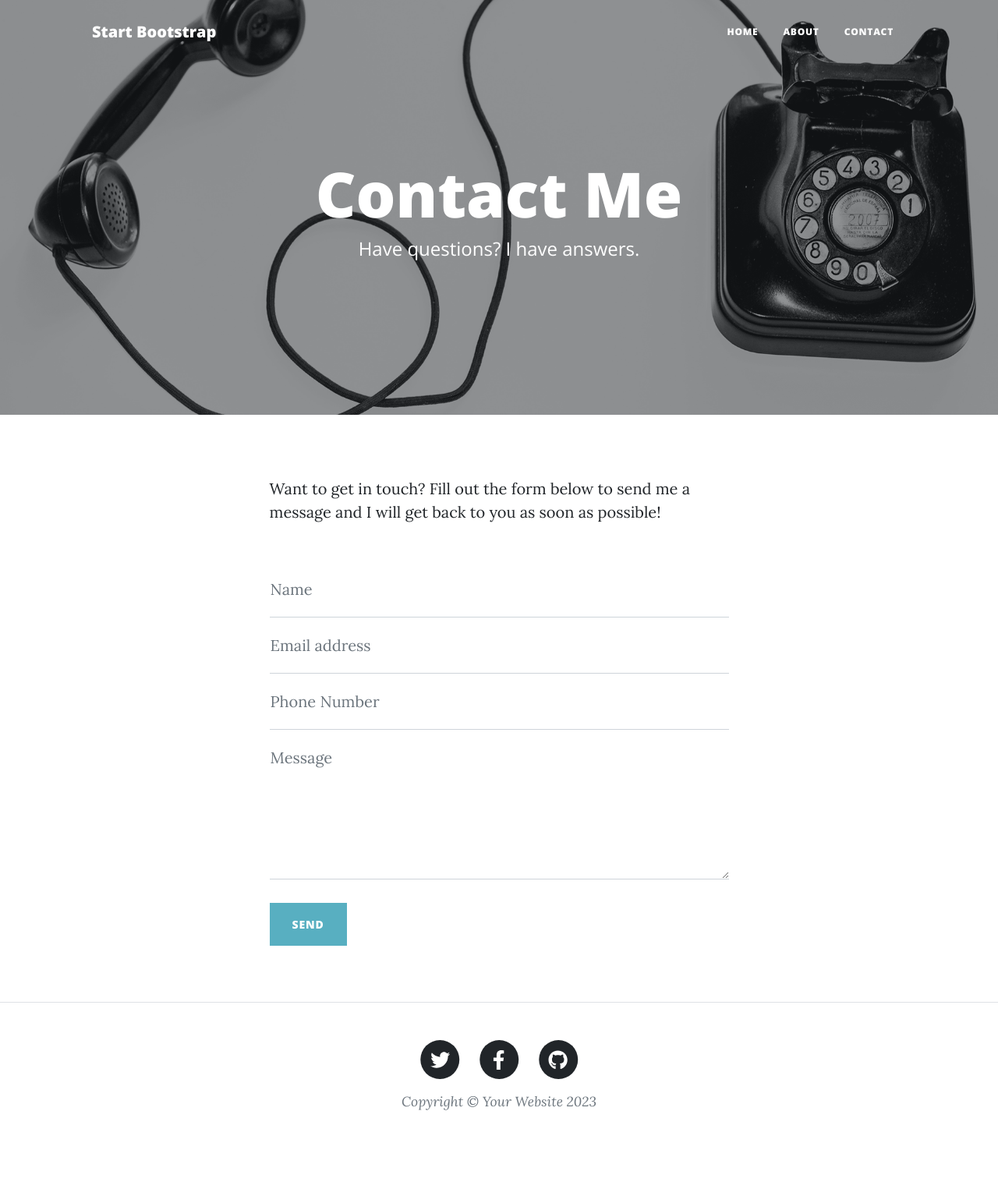
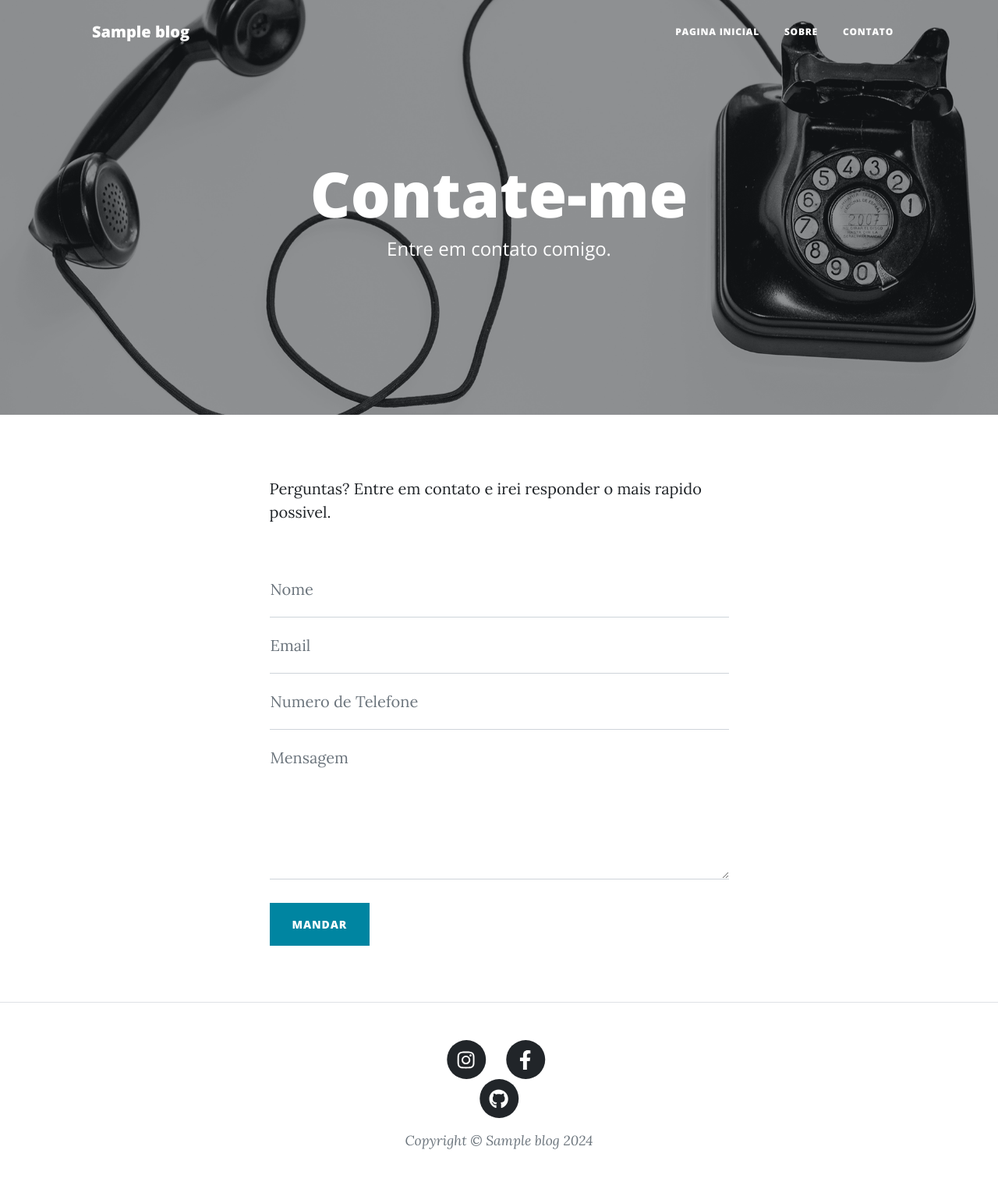
Before and after one commit to EugenioUrbano/blog, a Django app: template blog/templates/contact.html in a window 1280 px wide. Shown: the whole page at 78% size. Before the commit the page ends 1424 px from the top, so only its background shows below. Run offline with Django 5.2, Linux system fonts and the light colour scheme; the template is opened without the code that fills it: most values are stand-ins (such as "Sample title", 1, 10 or a date in 2020); data that the repository does not hold is empty; some libraries are stand-ins or nearby versions.

Commit message:
forms importante para o projeto

```diff
--- a/blog/admin.py
+++ b/blog/admin.py
@@ -1,5 +1,7 @@
 from django.contrib import admin
 
-from .models import Post
+from .models import Post,Blog,Mensagem
 
 admin.site.register(Post)
+admin.site.register(Blog)
+admin.site.register(Mensagem)
--- a/blog/templates/base.html
+++ b/blog/templates/base.html
@@ -6,7 +6,9 @@
         <meta name="viewport" content="width=device-width, initial-scale=1, shrink-to-fit=no" />
         <meta name="description" content="" />
         <meta name="author" content="" />
-        <title>Clean Blog - Start Bootstrap Theme</title>
+        <title>
+        {% block title %} {{ blog.nome }} {% endblock %}
+        </title>
         <link rel="icon" type="image/x-icon" href="{% static 'assets/favicon.ico' %}" />
         <!-- Font Awesome icons (free version)-->
         <script src="https://use.fontawesome.com/releases/v6.3.0/js/all.js" crossorigin="anonymous"></script>
@@ -20,24 +22,24 @@
         <!-- Navigation-->
         <nav class="navbar navbar-expand-lg navbar-light" id="mainNav">
             <div class="container px-4 px-lg-5">
-                <a class="navbar-brand" href="{%url 'index'%}">Start Bootstrap</a>
+                <a class="navbar-brand" href="{%url 'index'%}">{{ blog.nome }}</a>
                 <button class="navbar-toggler" type="button" data-bs-toggle="collapse" data-bs-target="#navbarResponsive" aria-controls="navbarResponsive" aria-expanded="false" aria-label="Toggle navigation">
                     Menu
                     <i class="fas fa-bars"></i>
                 </button>
                 <div class="collapse navbar-collapse" id="navbarResponsive">
                     <ul class="navbar-nav ms-auto py-4 py-lg-0">
-                        <li class="nav-item"><a class="nav-link px-lg-3 py-3 py-lg-4" href="{%url 'index'%}">Home</a></li>
-                        <li class="nav-item"><a class="nav-link px-lg-3 py-3 py-lg-4" href="{%url 'about'%}">About</a></li>
-                        <li class="nav-item"><a class="nav-link px-lg-3 py-3 py-lg-4" href="{%url 'contact'%}">Contact</a></li>
+                        <li class="nav-item"><a class="nav-link px-lg-3 py-3 py-lg-4" href="{%url 'index'%}">Pagina Inicial</a></li>
+                        <li class="nav-item"><a class="nav-link px-lg-3 py-3 py-lg-4" href="{%url 'about'%}">Sobre</a></li>
+                        <li class="nav-item"><a class="nav-link px-lg-3 py-3 py-lg-4" href="{%url 'contact'%}">Contato</a></li>
                     </ul>
                 </div>
             </div>
         </nav>
-        {%block header%}
+        {% block header %}
         <!-- Page Header-->
 
-        {%endblock%}
+        {% endblock %}
         <!-- Main Content-->
         {% block content %}
 
@@ -49,22 +51,22 @@
                     <div class="col-md-10 col-lg-8 col-xl-7">
                         <ul class="list-inline text-center">
                             <li class="list-inline-item">
-                                <a href="#!">
+                                <a href="{{ blog.instagram }}">
                                     <span class="fa-stack fa-lg">
                                         <i class="fas fa-circle fa-stack-2x"></i>
-                                        <i class="fab fa-twitter fa-stack-1x fa-inverse"></i>
+                                        <i class="fab fa-instagram fa-stack-1x fa-inverse"></i>
                                     </span>
                                 </a>
                             </li>
                             <li class="list-inline-item">
-                                <a href="#!">
+                                <a href="{{ blog.facebook }}">
                                     <span class="fa-stack fa-lg">
                                         <i class="fas fa-circle fa-stack-2x"></i>
                                         <i class="fab fa-facebook-f fa-stack-1x fa-inverse"></i>
                                     </span>
                                 </a>
                             </li>
-                            <li class="list-inline-item">
+                            <li class="{{ blog.github }}">
                                 <a href="#!">
                                     <span class="fa-stack fa-lg">
                                         <i class="fas fa-circle fa-stack-2x"></i>
@@ -73,7 +75,7 @@
                                 </a>
                             </li>
                         </ul>
-                        <div class="small text-center text-muted fst-italic">Copyright &copy; Your Website 2023</div>
+                        <div class="small text-center text-muted fst-italic">Copyright &copy; {{blog.nome}} {% now "Y" %}</div>
                     </div>
                 </div>
             </div>
--- a/blog/templates/contact.html
+++ b/blog/templates/contact.html
@@ -8,8 +8,8 @@
         <div class="row gx-4 gx-lg-5 justify-content-center">
             <div class="col-md-10 col-lg-8 col-xl-7">
                 <div class="page-heading">
-                    <h1>Contact Me</h1>
-                    <span class="subheading">Have questions? I have answers.</span>
+                    <h1>Contate-me</h1>
+                    <span class="subheading">Entre em contato comigo.</span>
                 </div>
             </div>
         </div>
@@ -22,7 +22,7 @@
     <div class="container px-4 px-lg-5">
         <div class="row gx-4 gx-lg-5 justify-content-center">
             <div class="col-md-10 col-lg-8 col-xl-7">
-                <p>Want to get in touch? Fill out the form below to send me a message and I will get back to you as soon as possible!</p>
+                <p>Perguntas? Entre em contato e irei responder o mais rapido possivel.</p>
                 <div class="my-5">
                     <!-- * * * * * * * * * * * * * * *-->
                     <!-- * * SB Forms Contact Form * *-->
@@ -31,27 +31,28 @@
                     <!-- To make this form functional, sign up at-->
                     <!-- https://startbootstrap.com/solution/contact-forms-->
                     <!-- to get an API token!-->
-                    <form id="contactForm" data-sb-form-api-token="API_TOKEN">
+                    <form id="contactForm" method="POST">
+                         {% csrf_token %}
                         <div class="form-floating">
-                            <input class="form-control" id="name" type="text" placeholder="Enter your name..." data-sb-validations="required" />
-                            <label for="name">Name</label>
-                            <div class="invalid-feedback" data-sb-feedback="name:required">A name is required.</div>
+                            <input class="form-control" id="nome" name="nome" type="text" placeholder="Digite seu nome..." />
+                            <label for="nome">Nome</label>
+                            <div class="invalid-feedback" >Nome necessario..</div>
                         </div>
                         <div class="form-floating">
-                            <input class="form-control" id="email" type="email" placeholder="Enter your email..." data-sb-validations="required,email" />
-                            <label for="email">Email address</label>
-                            <div class="invalid-feedback" data-sb-feedback="email:required">An email is required.</div>
-                            <div class="invalid-feedback" data-sb-feedback="email:email">Email is not valid.</div>
+                            <input class="form-control" id="email" name="email" type="email" placeholder="Digite seu email..." />
+                            <label for="email">Email</label>
+                            <div class="invalid-feedback" >Email necessario.</div>
+                            <div class="invalid-feedback" >Email não valido.</div>
                         </div>
                         <div class="form-floating">
-                            <input class="form-control" id="phone" type="tel" placeholder="Enter your phone number..." data-sb-validations="required" />
-                            <label for="phone">Phone Number</label>
-                            <div class="invalid-feedback" data-sb-feedback="phone:required">A phone number is required.</div>
+                            <input class="form-control" id="telefone" name="telefone" type="tel" placeholder="Digite seu telefone..." />
+                            <label for="telefone">Numero de Telefone</label>
+                            <div class="invalid-feedback" >Telefone necessario.</div>
                         </div>
                         <div class="form-floating">
-                            <textarea class="form-control" id="message" placeholder="Enter your message here..." style="height: 12rem" data-sb-validations="required"></textarea>
-                            <label for="message">Message</label>
-                            <div class="invalid-feedback" data-sb-feedback="message:required">A message is required.</div>
+                            <textarea class="form-control" id="mensagem" name="mensagem" placeholder="Coloque sua mensagem aqui..." style="height: 12rem" ></textarea>
+                            <label for="mensagem">Mensagem</label>
+                            <div class="invalid-feedback" >Mensagem necessaria.</div>
                         </div>
                         <br />
                         <!-- Submit success message-->
@@ -60,7 +61,7 @@
                         <!-- has successfully submitted-->
                         <div class="d-none" id="submitSuccessMessage">
                             <div class="text-center mb-3">
-                                <div class="fw-bolder">Form submission successful!</div>
+                                <div class="fw-bolder">Mensagem mandada com sucesso</div>
                                 To activate this form, sign up at
                                 <br />
                                 <a href="https://startbootstrap.com/solution/contact-forms">https://startbootstrap.com/solution/contact-forms</a>
@@ -70,9 +71,9 @@
                         <!---->
                         <!-- This is what your users will see when there is-->
                         <!-- an error submitting the form-->
-                        <div class="d-none" id="submitErrorMessage"><div class="text-center text-danger mb-3">Error sending message!</div></div>
+                        <div class="d-none" id="submitErrorMessage"><div class="text-center text-danger mb-3">Erro ao mandar mensagem!</div></div>
                         <!-- Submit Button-->
-                        <button class="btn btn-primary text-uppercase disabled" id="submitButton" type="submit">Send</button>
+                        <button class="btn btn-primary text-uppercase " id="submitButton" type="submit">Mandar</button>
                     </form>
                 </div>
             </div>
```
Also changed, not shown: blog/models.py (+25 -0 lines), blog/templates/about.html (+3 -5 lines), blog/templates/index.html (+14 -12 lines), blog/templates/post.html (+15 -32 lines), blog/views.py (+27 -3 lines), blog/migrations/0005_blog.py (added), blog/migrations/0006_rename_logo_blog_capa.py (added), blog/migrations/0007_alter_blog_facebook_alter_blog_github_and_more.py (added), blog/migrations/0008_blog_subnome.py (added), blog/migrations/0009_mensagem.py (added).
